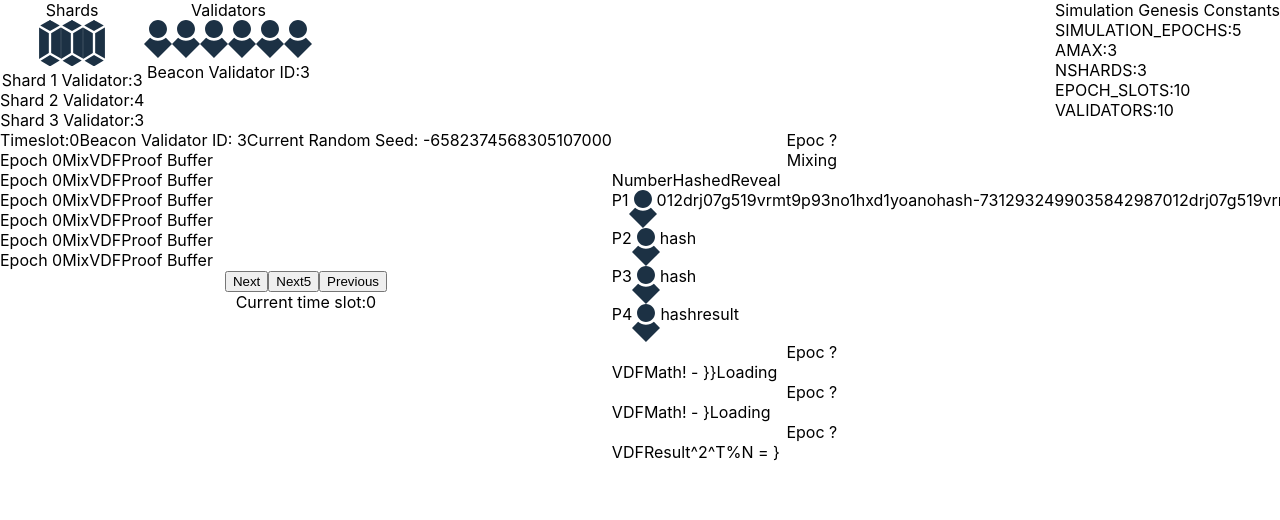
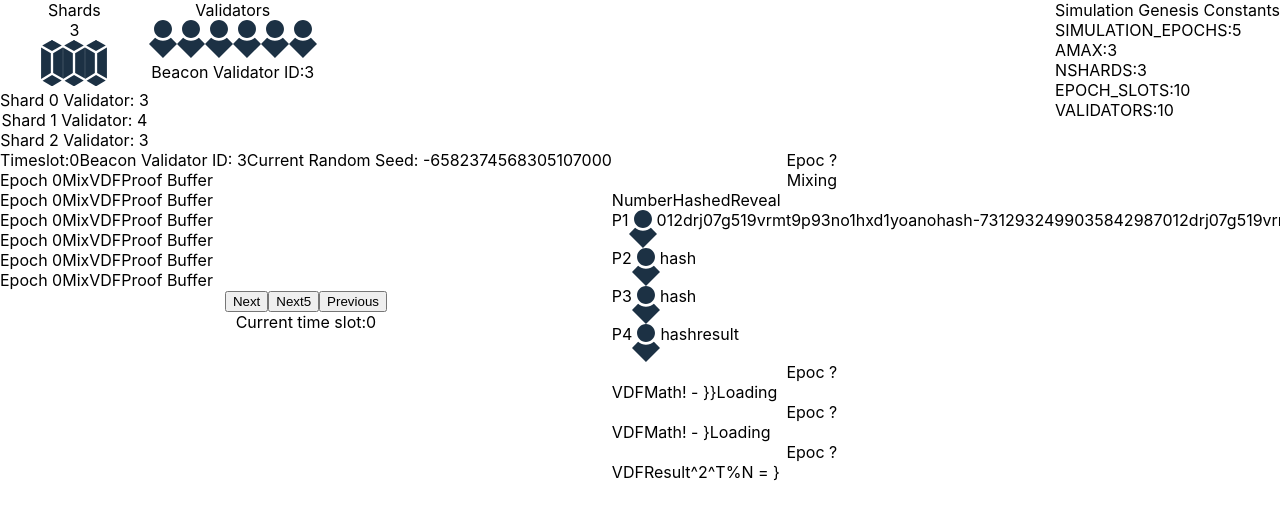
Before and after one commit to beacon-thugs-harmony/beacon_thugs_frontend, a React (Create React App) app: page / in a window 1280 px wide. Shown: the top 520 px of the page. Built offline with nearby package versions, Linux system fonts and the light colour scheme.

Commit message:
loop through shard validators

```diff
--- a/src/components/Header.js
+++ b/src/components/Header.js
@@ -7,18 +7,25 @@ class Header extends Component {
   state = {
     humans: [1, 2, 3, 4, 5, 6]
   };
+
   render() {
+      var NSHARDS = this.props.data[this.props.step].CONFIG.NSHARDS;
+
     return (
       <Inner>
         <Layout>
           <div>
             <div>Shards</div>
+
+            <div>{NSHARDS}</div>
+
             <img src={shard} />
             <img src={shard} />
             <img src={shard} />
-            <div>Shard 1 Validator:{this.props.data[this.props.step].shard_validator[0]}</div>
-            <div>Shard 2 Validator:{this.props.data[this.props.step].shard_validator[1]}</div>
-            <div>Shard 3 Validator:{this.props.data[this.props.step].shard_validator[2]}</div>
+
+            {this.props.data[this.props.step].shard_validator.map(function(shard_v, index){
+                 return <div key={ index }>Shard {index} Validator: {shard_v}</div>;
+            })}
 
           </div>
           <div>
```
